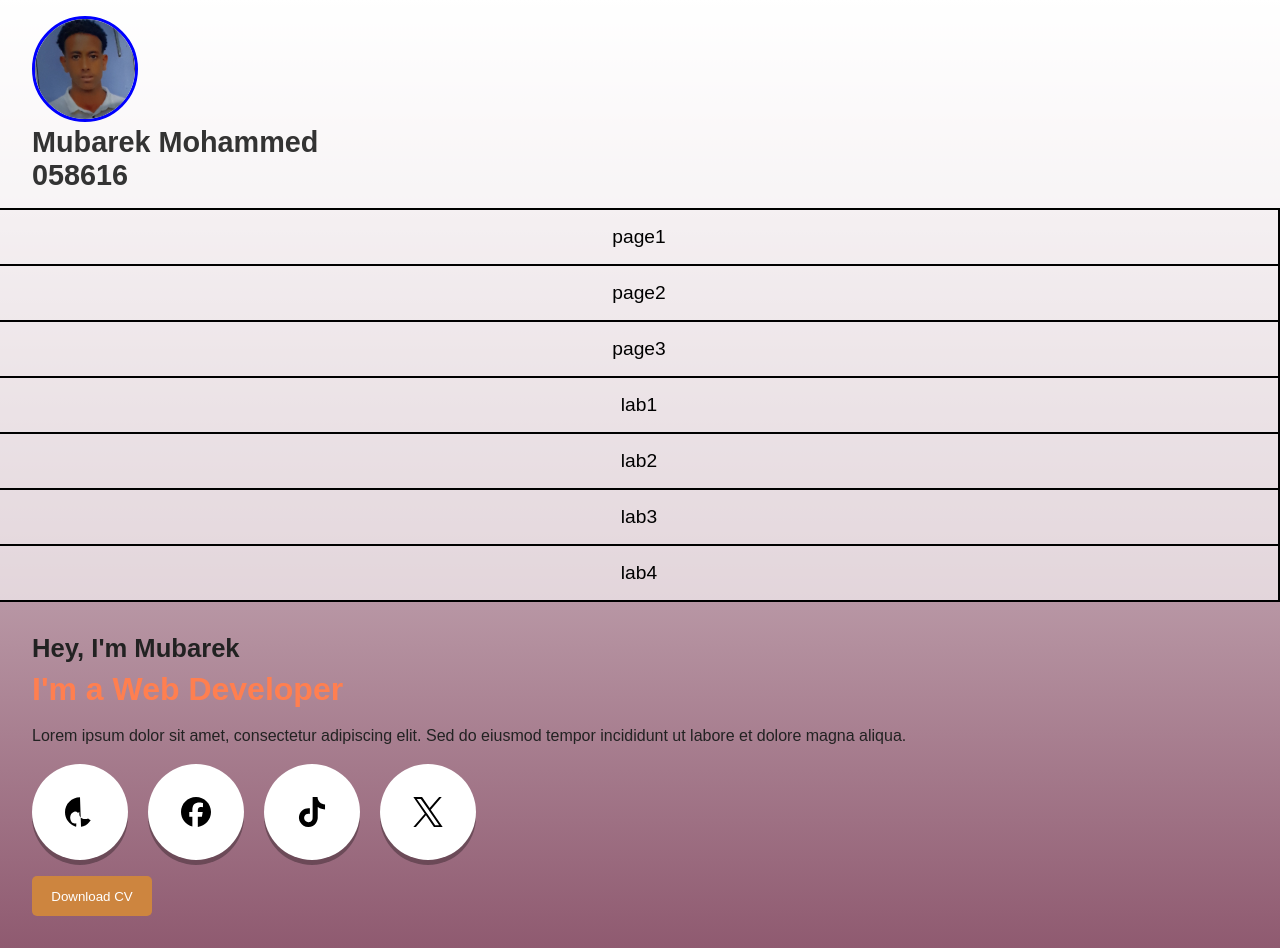
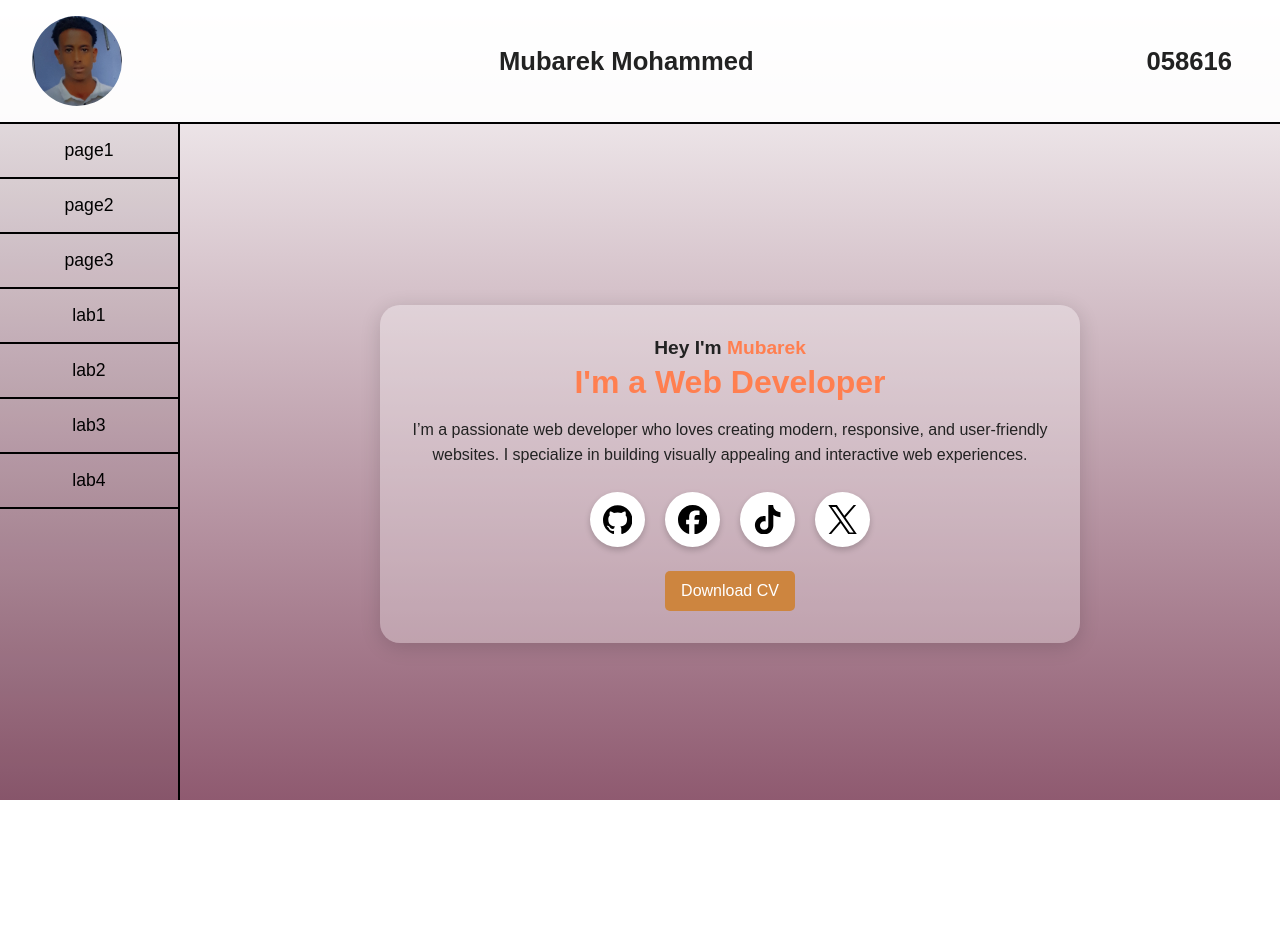
Before and after one commit to mubarekcr7/web-learning-portefelow, a plain HTML site: page index.html in a window 1280 px wide. After the commit the page ends 800 px from the top, so only its background shows below. Drawn offline with Linux system fonts and the light colour scheme.

Commit message:
Update index.html

```diff
--- a/index.html
+++ b/index.html
@@ -1,280 +1,267 @@
 <!DOCTYPE html>
-<html>
+<html lang="en">
 <head>
-        <title>portifeleo</title>
+  <meta charset="UTF-8" />
+  <meta name="viewport" content="width=device-width, initial-scale=1.0" />
+  <title>Mubarek Portfolio</title>
   <style>
-            *{
+    * {
       margin: 0;
-                padding:0;
+      padding: 0;
+      box-sizing: border-box;
+    }
 
-        body {
-  font-family: Arial, sans-serif;
-  background-image: linear-gradient(white, rgb(143, 90, 112));
-  min-height: 100vh;
+    html, body {
+      height: 100%;
+      width: 100%;
+      overflow-x: hidden;
+      font-family: "Poppins", Arial, sans-serif;
+      background: linear-gradient(to bottom, #fdfdfd, #8f5a70);
       color: #222;
+      display: flex;
+      flex-direction: column;
     }
 
     header {
       display: flex;
       align-items: center;
-  justify-content: start;
+      justify-content: space-between;
       padding: 1rem 2rem;
-  border-bottom: 2px solid black;
-  background: rgba(255, 255, 255, 0.7);
+      border-bottom: 2px solid #000;
+      background: rgba(255, 255, 255, 0.85);
       flex-wrap: wrap;
-  gap: 1rem;
+      position: sticky;
+      top: 0;
+      z-index: 10;
     }
 
     header img {
-  width: 100px;
-  height: 100px;
+      width: 90px;
+      height: 90px;
       border-radius: 50%;
-  border: 3px solid blue;
+
       object-fit: cover;
     }
 
-header .personal-info {
-  font-size: 1.8rem;
-  color: #333;
+    .personal-info {
+      font-size: 1.6rem;
+      color: #222;
+      font-weight: bold;
+      margin: 0 1rem;
     }
 
     .container {
       display: flex;
-  flex-wrap: wrap;
-  min-height: 80vh;
+      flex: 1;
+      min-height: calc(100vh - 100px);
     }
 
     nav.side {
-  flex: 1 1 200px;
-  border-right: 2px solid black;
-  background-color: rgba(255, 255, 255, 0.6);
+      flex: 0 0 180px;
+      background: rgba(0, 0, 0, 0.05);
+      border-right: 2px solid #000;
+      display: flex;
+      flex-direction: column;
+      justify-content: start;
     }
 
     nav ul {
       list-style: none;
+      width: 100%;
     }
 
     nav li {
-  border-bottom: 2px solid black;
-  padding: 1rem;
+      border-bottom: 2px solid #000;
       text-align: center;
-  font-size: 1.2rem;
-}
-
-nav li:hover {
-  background-color: gray;
-  color: brown;
-  text-decoration: underline;
+      font-size: 1.1rem;
     }
 
     nav a {
       text-decoration: none;
+      display: block;
       color: black;
-  display: block;
-  width: 100%;
+      padding: 1rem;
+      transition: 0.3s;
+    }
+
+    nav a:hover {
+      background: gray;
+      color: white;
     }
 
     main {
-  flex: 3 1 500px;
+      flex: 1;
       padding: 2rem;
-  animation: fadein 2s ease-in-out;
+      display: flex;
+      align-items: center;
+      justify-content: center;
+      animation: fadein 1.2s ease-in-out;
     }
 
     @keyframes fadein {
-  0% {
-    opacity: 0;
-    transform: translateY(-30px);
-  }
-  100% {
-    opacity: 1;
-    transform: translateY(0);
-  }
+      from { opacity: 0; transform: translateY(-20px); }
+      to { opacity: 1; transform: translateY(0); }
     }
 
     .main-section {
-  display: flex;
-  flex-direction: row;
-  align-items: center;
-  justify-content: space-between;
-  flex-wrap: wrap;
-  gap: 2rem;
+      max-width: 700px;
+      text-align: center;
+      background: rgba(255, 255, 255, 0.3);
+      border-radius: 20px;
+      padding: 2rem;
+      box-shadow: 0 4px 20px rgba(0, 0, 0, 0.15);
     }
 
-.class2 {
-  flex: 1;
-  min-width: 250px;
+    .main-section h3 {
+      font-size: 1.2rem;
+      margin-bottom: 0.3rem;
     }
 
-.class2 h3 {
-  font-size: 1.6rem;
-  margin-bottom: 0.5rem;
-}
-
-.class2 h1 {
+    .main-section h1 {
       font-size: 2rem;
       color: coral;
       margin-bottom: 1rem;
     }
 
-.class2 p {
+    .main-section p {
       font-size: 1rem;
-  line-height: 1.5;
-  margin-bottom: 1rem;
-}
-
-.cv-buttuon {
-  background-color: peru;
-  border-radius: 5px;
-  color: white;
-  width: 120px;
-  height: 40px;
-  border: none;
-  cursor: pointer;
-  transition: 0.3s;
-}
-
-.cv-buttuon:hover {
-  background-color: chocolate;
-  transform: scale(1.1);
-  box-shadow: 0 4px 10px rgba(0,0,0,0.3);
+      line-height: 1.6;
+      margin-bottom: 1.5rem;
     }
 
     .social-container {
       display: flex;
+      justify-content: center;
+      gap: 20px;
+      margin-bottom: 1.5rem;
       flex-wrap: wrap;
-  gap: 20px;
-  margin-bottom: 1rem;
     }
 
     .social-container a {
-  background-color: white;
-  padding: 1rem;
+      background: white;
+      padding: 0.8rem;
       border-radius: 50%;
-  width: 64px;
-  height: 64px;
+      width: 55px;
+      height: 55px;
       display: grid;
       place-items: center;
-  box-shadow: 0 5px rgba(0, 0, 0, 0.3);
-  transition: all 0.3s ease;
+      box-shadow: 0 3px 6px rgba(0,0,0,0.2);
+      transition: 0.3s ease;
     }
 
     .social-container a:hover {
-  background-color: aqua;
-  transform: scale(1.2);
+      background: #00ffff;
+      transform: scale(1.1);
     }
 
-.social-container a svg {
-  height: 30px;
+    .cv-button {
+      background: peru;
+      border-radius: 5px;
+      color: white;
+      width: 130px;
+      height: 40px;
+      border: none;
+      cursor: pointer;
+      font-size: 1rem;
+      transition: 0.3s;
     }
 
-/* Responsive Styles */
-@media (max-width: 900px) {
-  header {
-    justify-content: center;
-    text-align: center;
+    .cv-button:hover {
+      background: chocolate;
+      transform: scale(1.05);
+      box-shadow: 0 4px 10px rgba(0,0,0,0.3);
     }
 
-  .personal-info {
-    font-size: 1.4rem;
+    footer {
+      text-align: center;
+      padding: 0.7rem;
+      font-size: 0.9rem;
+      color: #444;
+      background: rgba(255, 255, 255, 0.8);
+      border-top: 2px solid #000;
+      margin-top: auto;
+    }
+
+    @media (max-width: 900px) {
+      .container {
+        flex-direction: column;
       }
 
       nav.side {
-    flex: 1 1 100%;
+        flex-direction: row;
+        justify-content: space-around;
         border-right: none;
-    border-bottom: 2px solid black;
+        border-bottom: 2px solid #000;
       }
 
       nav li {
-    display: inline-block;
         border: none;
-    padding: 0.8rem 1rem;
       }
 
       main {
-    flex: 1 1 100%;
-  }
-
-  .main-section {
-    flex-direction: column;
-    text-align: center;
-  }
-
-  .cv-buttuon {
-    margin: 0 auto;
+        padding: 1rem;
       }
     }
 
-@media (max-width: 500px) {
+    @media (max-width: 600px) {
       header img {
         width: 70px;
         height: 70px;
       }
 
-  .social-container a {
-    width: 50px;
-    height: 50px;
-    padding: 0.8rem;
+      .personal-info {
+        font-size: 1.2rem;
       }
 
-  .class2 h1 {
-    font-size: 1.5rem;
+      .main-section {
+        padding: 1.5rem;
       }
 
-  .class2 p {
-    font-size: 0.9rem;
+      .main-section h1 {
+        font-size: 1.6rem;
+      }
+
+      .social-container a {
+        width: 45px;
+        height: 45px;
+        padding: 0.6rem;
       }
     }
-
   </style>
-
 </head>
 <body>
+
   <header>
-            <div class="profile-part">
-            <img src="image/Screenshot_20250414-152358_Gallery.jpg" alt="my pro">
-            <h3 class="personal-info">Mubarek Mohammed</h3>
+    <img src="image/Screenshot_20250414-152358_Gallery.jpg" alt="Mubarek Mohammed" />
+    <h2 class="personal-info">Mubarek Mohammed</h2>
     <h3 class="personal-info">058616</h3>
+  </header>
 
-            </div>
-        </header>
-        <section main>
+  <div class="container">
     <nav class="side">
       <ul>
-                    <li><a href="page1.html">page1</a></li>
-                     <li><a href="page2.html">page2</a></li>
-                    <li><a href="page3.html">page3</a></li>
-                    <li><a href="lab1.html">lab1</a></li>
-                       <li><a href="lab2.html">lab2</a></li>
-                          <li><a href="">lab3</a></li>
-                             <li><a href="">lab4</a></li>
-
+        <li><a href="#">page1</a></li>
+        <li><a href="#">page2</a></li>
+        <li><a href="#">page3</a></li>
+        <li><a href="#">lab1</a></li>
+        <li><a href="#">lab2</a></li>
+        <li><a href="#">lab3</a></li>
+        <li><a href="#">lab4</a></li>
       </ul>
     </nav>
-        </section>
 
     <main>
       <div class="main-section">
-    <div class="class2">
-      <h3>Hey, I'm <span class="Muba">Mubarek</span></h3>
-      <h1>I'm a <span class="youtuber">Web Developer</span></h1>
-      <p>Lorem ipsum dolor sit amet, consectetur adipiscing elit. Sed do eiusmod tempor incididunt ut labore et dolore magna aliqua.</p>
+        <h3>Hey I'm <span style="color: coral;">Mubarek</span></h3>
+        <h1>I'm a <span style="color: coral;">Web Developer</span></h1>
+        <p>
+          I’m a passionate web developer who loves creating modern, responsive, and
+          user-friendly websites. I specialize in building visually appealing and
+          interactive web experiences.
+        </p>
 
         <div class="social-container">
-        <a href="https://github.com/@mubarekcr7" target="_blank" title="GitHub">
-          <svg role="img" viewBox="0 0 24 24" xmlns="http://www.w3.org/2000/svg">
-            <path d="M12 .297c-6.63 0-12 5.373-12 12
-              0 5.303 3.438 9.8 8.205 11.385.6.113.82-.258.82-.577
-              0-.285-.01-1.04-.015-2.04-3.338.724-4.042-1.61-4.042-1.61
-              0 0-.822-1.555-.822-3.112
-              0-2.165 1.232-3.691 2.472-4.212
-              .438-.326.928-.482 1.47-.482.9 0 1.637.342 2.112.86
-              .477-.118.938-.232 1.37-.316-.093.472-.144.965-.144 1.478
-              0 1.676.91 2.983 2.363 3.582.69.293 1.478.438 2.31.438
-              .863 0 1.66-.156 2.39-.443.66.47 1.342.955 2.074 1.44-.674 1.053-1.47 1.988-2.38 2.793
-              -.91.81-2.07 1.503-3.48 1.935-.57.172-1.17.33-1.79.45
-              -.03.01-.07.01-.1.01Z"/>
-          </svg>
-        </a>
+   <a href="https://github.com/@mubarekcr7" target="_blank" ><svg role="img" viewBox="0 0 24 24" xmlns="http://www.w3.org/2000/svg"><title>GitHub</title><path d="M12 .297c-6.63 0-12 5.373-12 12 0 5.303 3.438 9.8 8.205 11.385.6.113.82-.258.82-.577 0-.285-.01-1.04-.015-2.04-3.338.724-4.042-1.61-4.042-1.61C4.422 18.07 3.633 17.7 3.633 17.7c-1.087-.744.084-.729.084-.729 1.205.084 1.838 1.236 1.838 1.236 1.07 1.835 2.809 1.305 3.495.998.108-.776.417-1.305.76-1.605-2.665-.3-5.466-1.332-5.466-5.93 0-1.31.465-2.38 1.235-3.22-.135-.303-.54-1.523.105-3.176 0 0 1.005-.322 3.3 1.23.96-.267 1.98-.399 3-.405 1.02.006 2.04.138 3 .405 2.28-1.552 3.285-1.23 3.285-1.23.645 1.653.24 2.873.12 3.176.765.84 1.23 1.91 1.23 3.22 0 4.61-2.805 5.625-5.475 5.92.42.36.81 1.096.81 2.22 0 1.606-.015 2.896-.015 3.286 0 .315.21.69.825.57C20.565 22.092 24 17.592 24 12.297c0-6.627-5.373-12-12-12"/></svg></a>
 
   <a href="https://facebook.com/Mubarekmohammed2026" target="_blank" title="Facebook">
     <svg role="img" viewBox="0 0 24 24" xmlns="http://www.w3.org/2000/svg">
@@ -315,13 +302,17 @@ main {
       L3.076 1.56h3.182l5.965 8.532.929 1.329
       7.754 11.09h-3.182z"/>
     </svg>
-        </a>
+
         </div>
 
-      <button class="cv-buttuon">Download CV</button>
-    </div>
+        <button class="cv-button">Download CV</button>
       </div>
     </main>
+  </div>
+
+  <footer>
+    © 2026 Mubarek Mohammed | All Rights Reserved
+  </footer>
 
 </body>
 </html>
```
Lines whose indentation alone changed are shown as unchanged.
